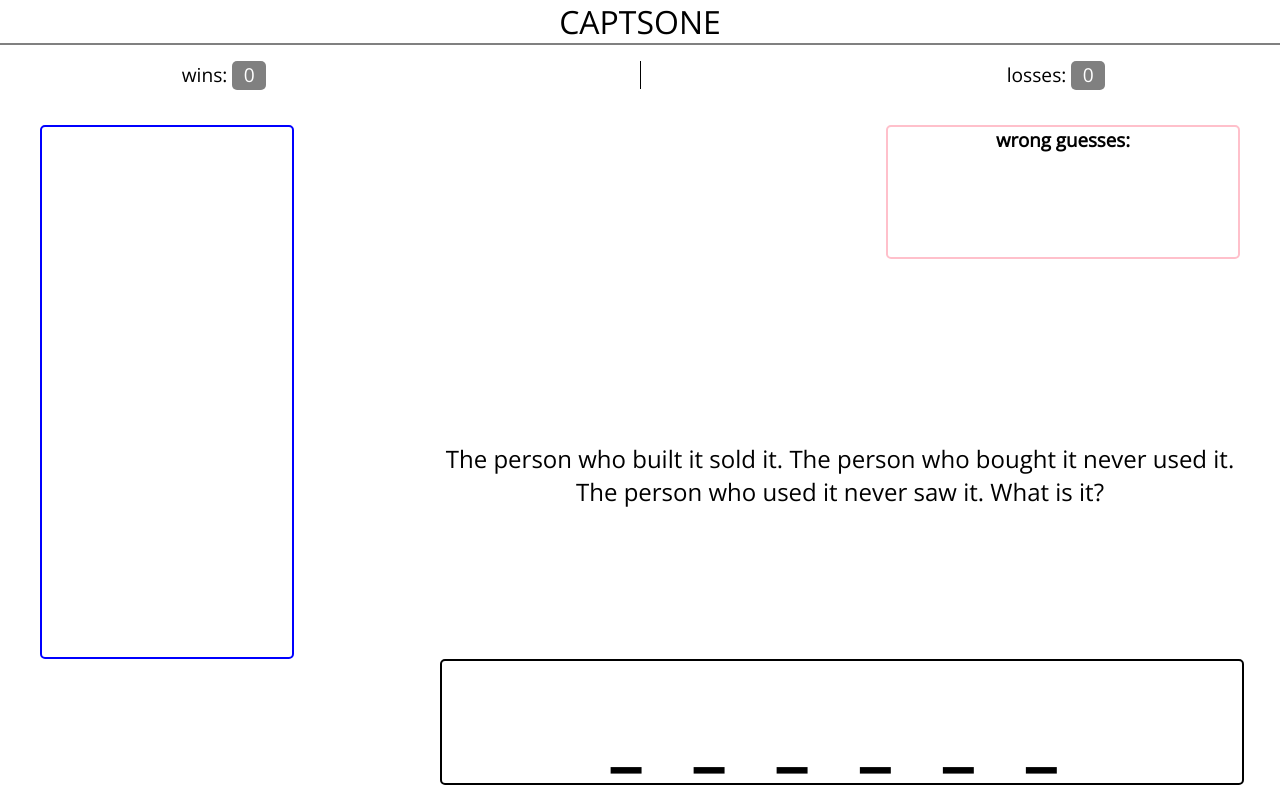
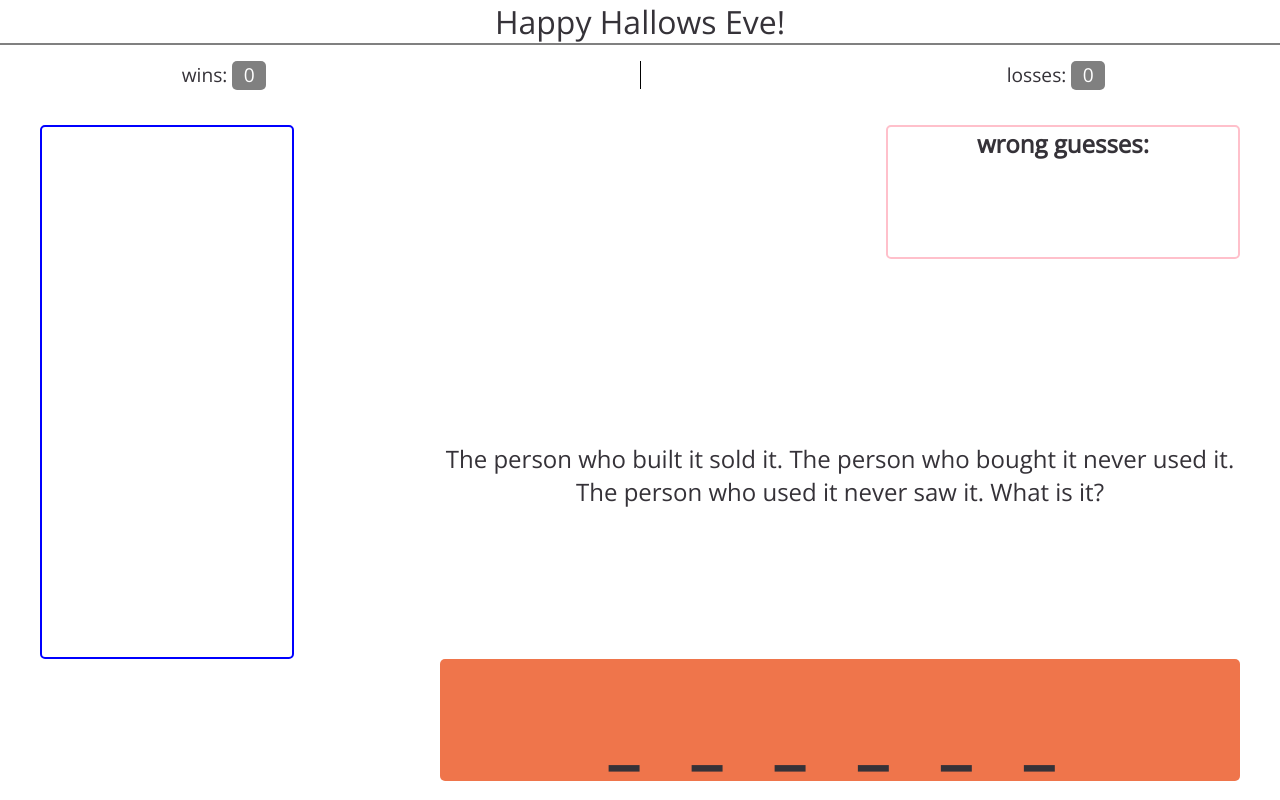
Before and after one commit to JSpeed8th/Capstone, a plain HTML site: page index.html in a window 1280 px wide. Both pictures are taken after a click on the button "Would You like a hint?". Drawn offline with nearby package versions, Linux system fonts and the light colour scheme; files that its build step writes are made by us from their sources.

Commit message:
tweaked css some more

```diff
--- a/index.html
+++ b/index.html
@@ -7,8 +7,8 @@
     <link href="https://fonts.googleapis.com/css?family=Open+Sans" rel="stylesheet">
   </head>
   <body>
-    <nav class = projectname>
-      <p>CAPTSONE</p>
+    <nav class="projectname_wrapper">
+      <p class="projectname">CAPTSONE</p>
     </nav>
     <nav class="score_keeping">
       <div class= wins>wins: <span class="winCounter"></span> </div>
--- a/index.js
+++ b/index.js
@@ -12,6 +12,7 @@ var modal = document.querySelector(".modal");
 var yesButton = document.querySelector(".yesbutton");
 var noButton = document.querySelector(".nobutton");
 var modalPara = document.querySelector(".modal_para");
+var projectName = document.querySelector(".projectname");
 
 // ---------------------ARRAY CONTAINING WORDS AND HINTS------------------------
 
@@ -23,7 +24,11 @@ var wordArray = [
   {word: 'cemetery', hint: 'You’ll find me in the quietest, creepiest place in town, yet people are dying to get in. What am I?'},
   {word: 'ghoul', hint: 'A shapeshifting demon that lives in the desert.'},
   {word: 'troll', hint: 'I live under bridges and in caves. I eat travelers who pass my way. Who am I'},
-  {word: 'darkness', hint: 'I can’t be seen, found, heard or smelled. I lie behind stars and under hills, I fill empty holes, come first and follow after. What am I?'}
+  {word: 'darkness', hint: 'I can’t be seen, found, heard or smelled. I lie behind stars and under hills, I fill empty holes, come first and follow after. What am I?'},
+  {word: 'silence', hint: 'I disappear every time you say my name. What am I?'},
+  {word: 'breadth', hint: 'I am lighter than a feather but the world’s strongest man can’t hold onto me long What am I?'},
+  {word: 'cloud', hint: 'I move without seeing and I cry without eyes. What am I?'},
+  {word: 'tombstone', hint: "There are hundreds of these in a graveyard, but dead bodies it is not. It’s what contains all the info as to who’s in each burial plot"}
 ];
 
 // -----------------------------GLOBAL VARIABLES--------------------------------
@@ -83,7 +88,6 @@ function youreWrong(letter) {
   function gameOver() {
     if(wrongGuesses.length == 6) {
       restartOrNaw();
-      wrongGuesses = [];
       loseCounter++;
       lossCounter.innerText = loseCounter;
       // reset()
@@ -93,22 +97,30 @@ function youreWrong(letter) {
   function youWon() {
     if(wordInDashes.join('') == word) {
       restartOrNaw();
-      wrongGuesses = [];
       winningCounter++;
       lossCounter.innerText = loseCounter;
     }
   };
+
+  // -------------------SETTING WIN/LOSE COUNTERS TO ZERO-------------------------
+
+  var loseCounter = 0;
+  var winningCounter = 0;
 // ------------------------------GAME FUNCTION----------------------------------
 
 function game() {
   // Assigns global variable to an array;
   wrongCounter = 6;
   wordInDashes = [];
+  wrongGuesses = [];
 
   guessesLeft.style.display = 'none';
   displayHint.style.display = 'none';
   hintButton.style.display = 'block';
   displayWrongGuess.innerText = '';
+
+  lossCounter.innerText = loseCounter;
+  winCounter.innerText = winningCounter;
   // Calls the function which pushes underscores to an array for every letter within word.
   replaceLettersWithDash();
   // Joining and displaying dash array in order to make it look pretty for the user.
@@ -164,13 +176,17 @@ function showHint() {
   displayHint.style.display = 'block';
 }
 
+// Slick Hover Animations
+projectName.addEventListener('mouseover', function() {
+  projectName.innerText = "Happy Hallows Eve!";
+})
+
+projectName.addEventListener('mouseout', function() {
+  projectName.innerText = "CAPSTONE";
+})
+
 game();
-// -------------------SETTING WIN/LOSE COUNTERS TO ZERO-------------------------
 
-var loseCounter = 0;
-var winningCounter = 0;
-lossCounter.innerText = loseCounter;
-winCounter.innerText = winningCounter;
 
 // Functionality Checklist
 // * If player has 6 wrong guesses than add 1 to loss counter
--- a/stylesheets/_body.scss
+++ b/stylesheets/_body.scss
@@ -1,4 +1,4 @@
 body {
   font-family: 'Open Sans', sans-serif;
-
+  color: $main-font-color;
 }
--- a/stylesheets/_main_content_wrapper.scss
+++ b/stylesheets/_main_content_wrapper.scss
@@ -1,9 +1,13 @@
 .main_content_wrapper {
   display: grid;
   grid-template-columns: .5fr 1fr;
-  grid-template-rows: .3fr .3fr .3fr;
+  grid-template-rows: .3fr .3fr .4fr;
   margin-top: 20px;
   padding: 0 40px;
+  // background-image: url("../images/background1.jpg");
+  // background-position: center;
+  // background-size: 100% 100%;
+  // background-repeat: no-repeat;
 }
 
 .guess_wrapper {
@@ -27,13 +31,13 @@
   display: none;
   // opacity: 0;
   position: absolute;
-  top: 72px;
+  top: 78px;
   left: 70px;
   width: 200px;
   // height: 200px;
-  border: 2px solid red;
+  border: 2px solid #92140C;
   text-align: center;
-  color: red;
+  color: #92140C;
   font-weight: bold;
   font-size: 1.5em;
   border-radius: 10px;
@@ -47,6 +51,10 @@
 
 .displayHint {
   display: none;
+}
+
+.display_guess h3{
+  font-size: 1.5em;
 }
 
 // @keyframes pulsate {
@@ -83,21 +91,23 @@
   outline: none;
   margin: 0 auto;
   box-shadow: 0 4px 5px black;
+  background-color: #EFAA65;
 }
 
 .hint_button:hover {
-  background-color: grey;
+  background-color: #BE5A38;
   transition: .2s;
 }
 
 .word_container {
   width: 100%;
   margin: 0 auto;
-  border: 2px solid black;
   border-radius: 5px;
   grid-column-start: 2;
   grid-column-end: 3;
   text-align: center;
+  background-color: #EF754B;
+  color: #353238;
 }
 
 .status_of_game {
--- a/stylesheets/_navbar.scss
+++ b/stylesheets/_navbar.scss
@@ -6,7 +6,7 @@
   font-size: 1.2em;
 }
 
-.projectname {
+.projectname_wrapper {
   text-align: center;
   font-size: 2em;
   border-bottom: 2px solid gray;
--- /dev/null
+++ b/stylesheets/_variables.scss
@@ -0,0 +1 @@
+$main-font-color: #353238;
--- a/stylesheets/main.scss
+++ b/stylesheets/main.scss
@@ -1,4 +1,5 @@
 @import "reset";
+@import "variables";
 @import "navbar";
 @import "main_content_wrapper";
 @import "body";
```
Also changed, not shown: images/background1.jpg (added), images/jackolantern.jpeg (added).
